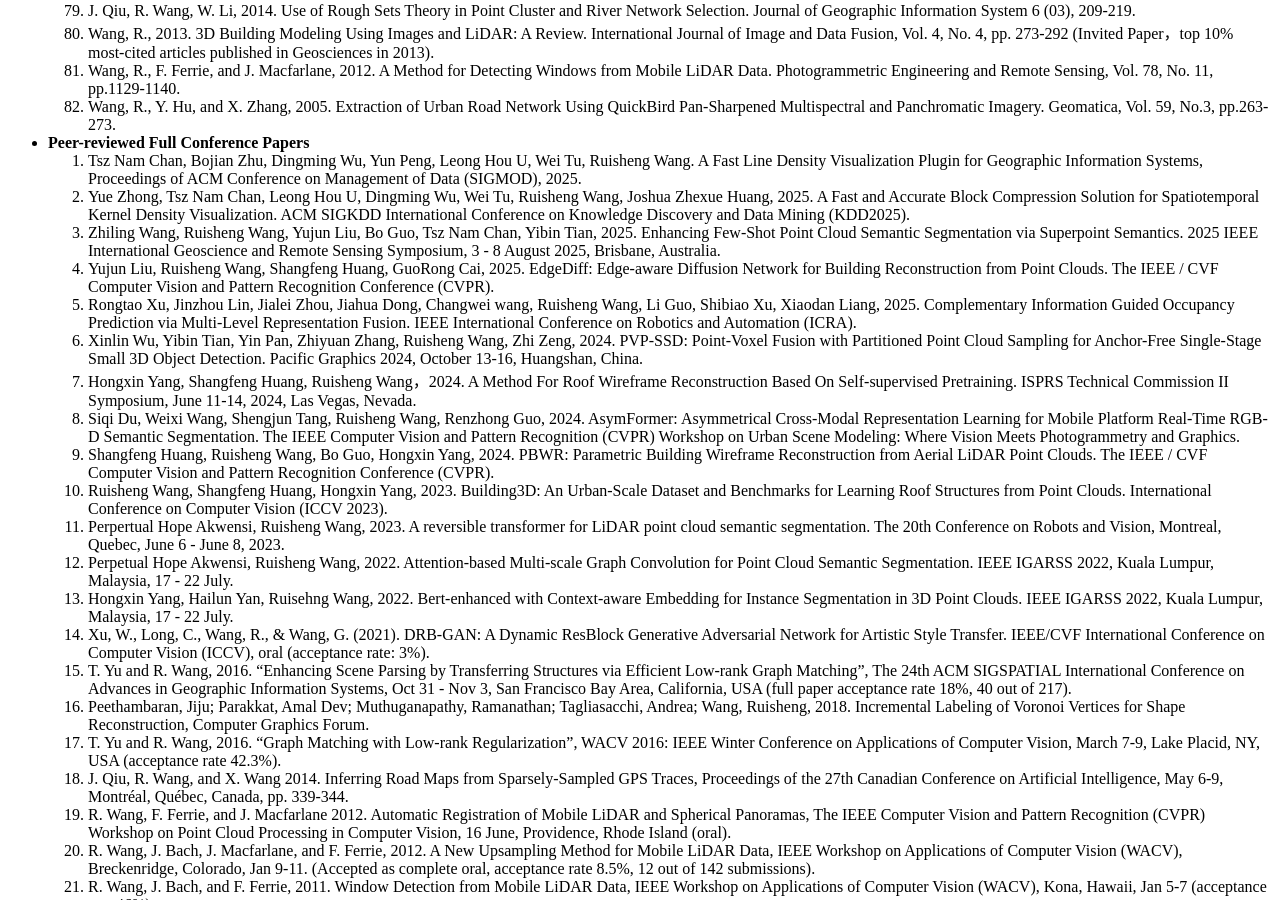
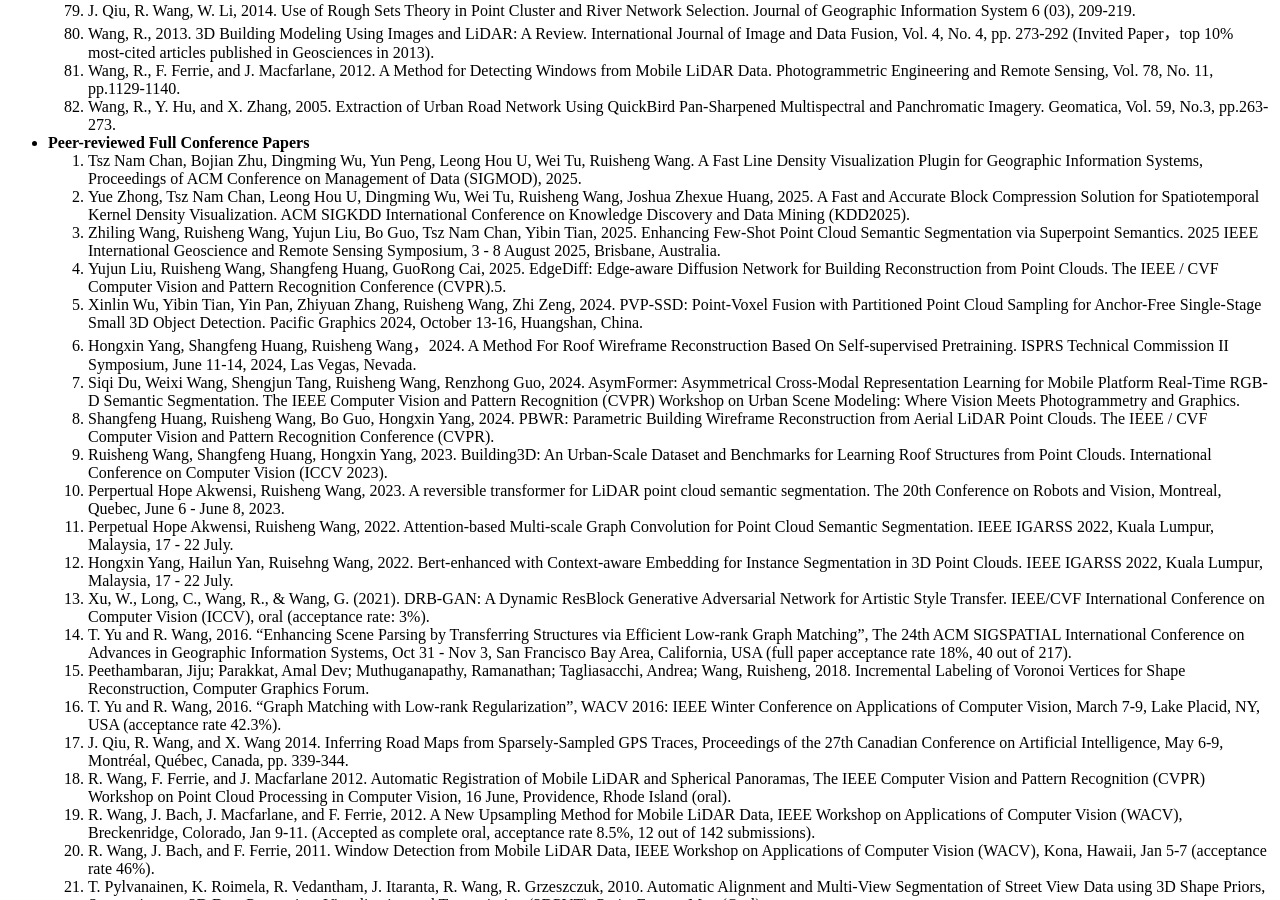
Before and after one commit to ruishengwang/ruishengwang.github.io, a Jekyll site: the page built from _pages/includes/publications.md, in a window 1280 px wide and 900 px high, scrolled down 3433 px. Built offline with Jekyll 4.4.1, drawn with Linux system fonts in a browser that asks for light colours; our own code applies the rules of GitHub Pages for plain Markdown files; some of the changed text lies outside the part shown.

Commit message:
Update publications.md

```diff
--- a/_pages/includes/publications.md
+++ b/_pages/includes/publications.md
@@ -14,7 +14,7 @@ Photogrammetric Engineering & Remote Sensing.
 5.	ARPresent: Optimizing Virtual 3D Character Placement for Naturalistic Public Speaking Training, 2025. IEEE Transactions on Mobile Computing.
 6.	Xing Zhang, Xinglin Huang, Kaipeng Hong, Qingquan Li, Ruisheng Wang, Baoding Zhou, 2025. TUC-Net: A Point Cloud Segmentation Network Based on Neighbourhood Feature Perception Aggregation for Tunnels under Construction. IEEE Transactions on Intelligent Transportation Systems, 10.1109/TITS.2025.3542500.
 7.	Perpetual Hope Akwensi, Akshay Bharadwaj, Ruisheng Wang, 2025. Points2Model: A Neural-Guided 3D Building Wireframe Reconstruction from Airborne LiDAR Point Clouds.  International Journal of Digital Earth 18 (1), 2458682.
-8.	Naftaly Wambugu, Ruisheng Wang*, Zhijun Wang, Xinchang Zhang, Tsz Nam Chan, 2025. LLFA-Net: Layer-level feature aggregation network for effective semantic segmentation of fine-resolution remote sensing images. International Journal of Applied Earth Observation and Geoinformation.
+8.	Naftaly Wambugu, Ruisheng Wang, Zhijun Wang, Xinchang Zhang, Tsz Nam Chan, 2025. LLFA-Net: Layer-level feature aggregation network for effective semantic segmentation of fine-resolution remote sensing images. International Journal of Applied Earth Observation and Geoinformation.
 9.	HSPFormer: Hierarchical Spatial Perception Transformer for Semantic Segmentation, Chen, Siyu; Han, Ting; Zhang, Changshe; Su, Jinhe; Wang, Ruisheng; Chen, Yiping; Wang, Zongyue; Cai, Guorong, 2025. IEEE Intelligent Transportation Systems Transactions. Volume: 26, Issue: 4, Page(s): 4975-4987.
 10.	Xinjiang Ma, Dongjie Yue, Jintao Li, Ruisheng Wang, Jiayong Yu, Rufei Liu, Maolun Zhou, Yifan Wang, 2024. Rutting extraction from vehicle-borne laser point clouds. Automation in Construction. Volume 168, Part B, 15 December 2024, 105853.
 11.	Xin Lu, Ruisheng Wang, Huaiqing Zhang, Ji Zhou, Ting Yun, 2024. PosE-Enhanced Point Transformer for Forest Wood-Leaf Separation - An Important Prerequisite for Digital Twin Applications. Forests 15 (12), 2244
@@ -94,8 +94,7 @@ Photogrammetric Engineering & Remote Sensing.
 1. Tsz Nam Chan, Bojian Zhu, Dingming Wu, Yun Peng, Leong Hou U, Wei Tu, Ruisheng Wang. A Fast Line Density Visualization Plugin for Geographic Information Systems, Proceedings of ACM Conference on Management of Data (SIGMOD), 2025.
 2.	Yue Zhong, Tsz Nam Chan, Leong Hou U, Dingming Wu, Wei Tu, Ruisheng Wang, Joshua Zhexue Huang, 2025. A Fast and Accurate Block Compression Solution for Spatiotemporal Kernel Density Visualization. ACM SIGKDD International Conference on Knowledge Discovery and Data Mining (KDD2025).
 3.	Zhiling Wang, Ruisheng Wang, Yujun Liu, Bo Guo, Tsz Nam Chan, Yibin Tian, 2025. Enhancing Few-Shot Point Cloud Semantic Segmentation via Superpoint Semantics. 2025 IEEE International Geoscience and Remote Sensing Symposium, 3 - 8 August 2025, Brisbane, Australia.
-4.	Yujun Liu, Ruisheng Wang, Shangfeng Huang, GuoRong Cai, 2025. EdgeDiff: Edge-aware Diffusion Network for Building Reconstruction from Point Clouds. The IEEE / CVF Computer Vision and Pattern Recognition Conference (CVPR).
-5.	Rongtao Xu, Jinzhou Lin, Jialei Zhou, Jiahua Dong, Changwei wang, Ruisheng Wang, Li Guo, Shibiao Xu, Xiaodan Liang, 2025. Complementary Information Guided Occupancy Prediction via Multi-Level Representation Fusion. IEEE International Conference on Robotics and Automation (ICRA).
+4.	Yujun Liu, Ruisheng Wang, Shangfeng Huang, GuoRong Cai, 2025. EdgeDiff: Edge-aware Diffusion Network for Building Reconstruction from Point Clouds. The IEEE / CVF Computer Vision and Pattern Recognition Conference (CVPR).5.
 6.	Xinlin Wu, Yibin Tian, Yin Pan, Zhiyuan Zhang, Ruisheng Wang, Zhi Zeng, 2024. PVP-SSD: Point-Voxel Fusion with Partitioned Point Cloud Sampling for Anchor-Free Single-Stage Small 3D Object Detection. Pacific Graphics 2024, October 13-16, Huangshan, China.
 7.	Hongxin Yang, Shangfeng Huang, Ruisheng Wang，2024. A Method For Roof Wireframe Reconstruction Based On Self-supervised Pretraining. ISPRS Technical Commission II Symposium, June 11-14, 2024, Las Vegas, Nevada.
 8.	Siqi Du, Weixi Wang, Shengjun Tang, Ruisheng Wang, Renzhong Guo, 2024. AsymFormer: Asymmetrical Cross-Modal Representation Learning for Mobile Platform Real-Time RGB-D Semantic Segmentation. The IEEE Computer Vision and Pattern Recognition (CVPR) Workshop on Urban Scene Modeling: Where Vision Meets Photogrammetry and Graphics.
```
